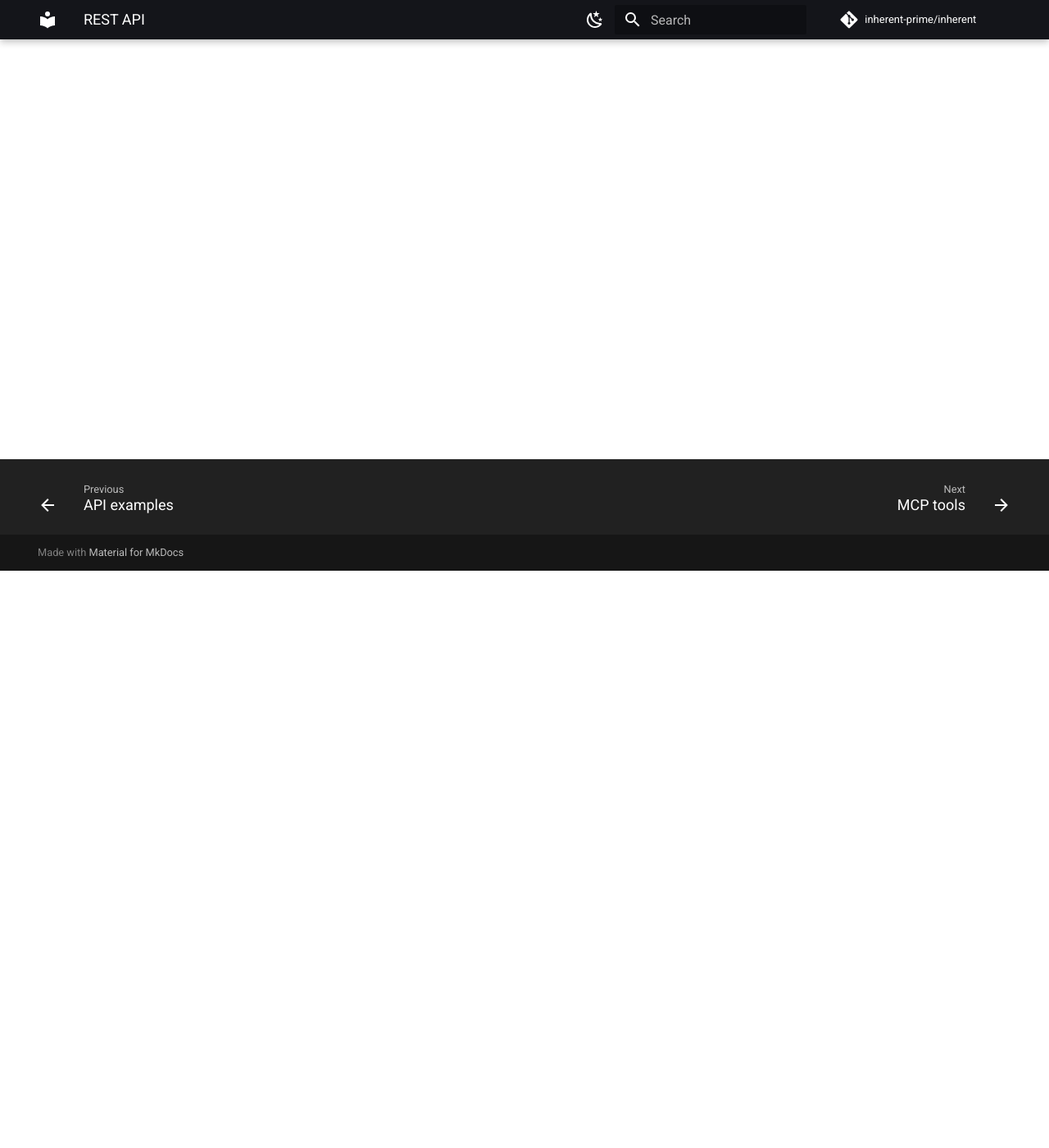
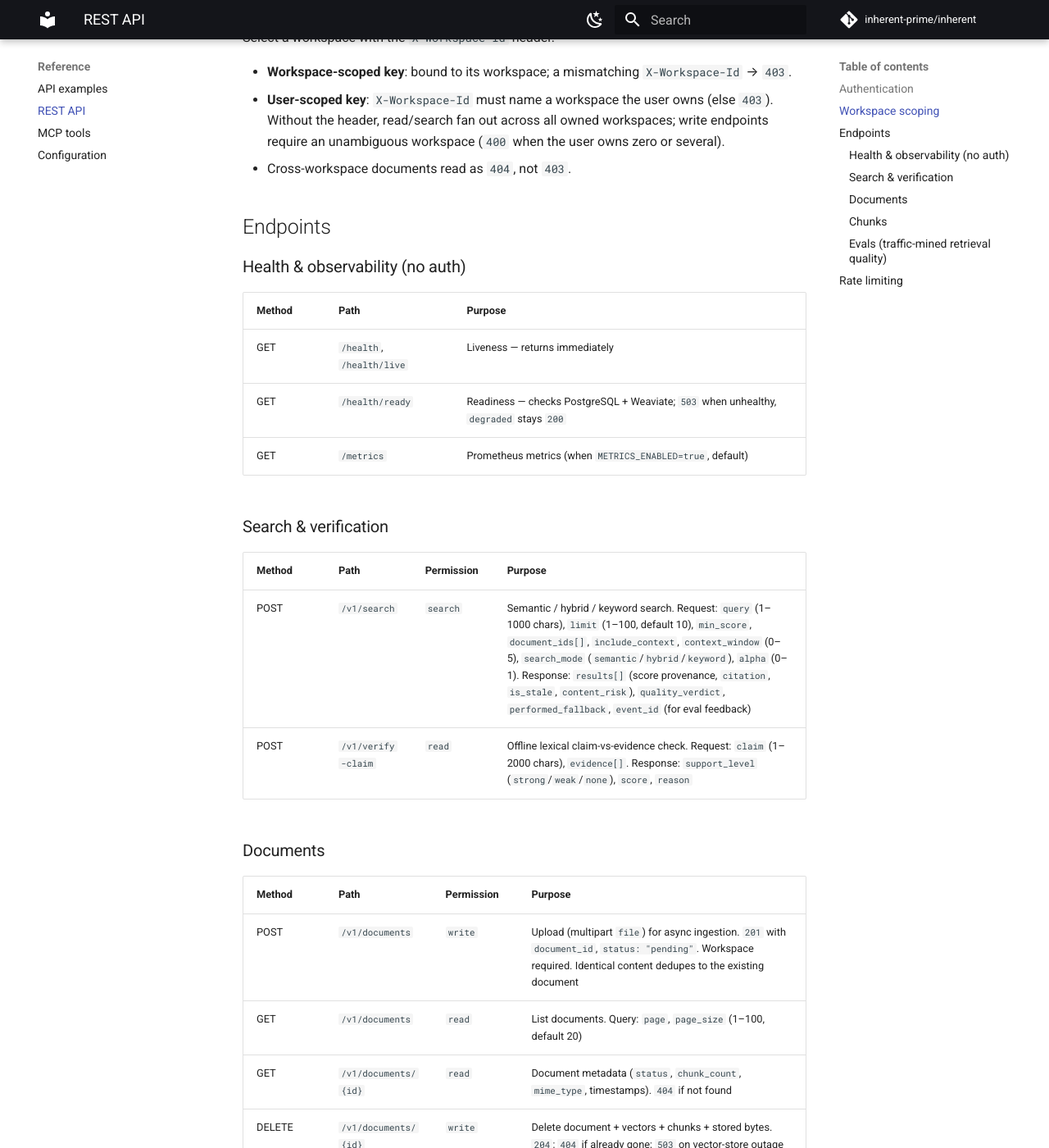
Before and after one commit to akash1047/inherent, an MkDocs documentation site: the page built from docs/reference/rest-api.md, in a window 1280 px wide and 1400 px high, scrolled down 704 px. Shown: the whole window at 82% size. Built offline with MkDocs 1.6.1 and Material for MkDocs 9.7.7, drawn with Linux system fonts in a browser that asks for light colours; comment, search, counter and statistics services are not loaded; some of the changed text lies outside the part shown.

Commit message:
docs: add REST API reference page
Co-Authored-By: Claude Fable 5 <noreply@anthropic.com>

````diff
--- a/docs/reference/rest-api.md
+++ b/docs/reference/rest-api.md
@@ -1,3 +1,89 @@
 # REST API reference
 
-Filled in by Task 2.
+Base URL: `http://localhost:18000` on the local compose stack. All
+application routes live under `/v1`. Swagger UI (`/docs`) and ReDoc
+(`/redoc`) are exposed in development mode only.
+
+Runnable curl examples for every endpoint: [API examples](../examples/README.md).
+
+## Authentication
+
+Send an API key on every `/v1` request, either header works:
+
+```bash
+curl -H "X-API-Key: <key>" http://localhost:18000/v1/documents
+curl -H "Authorization: Bearer <key>" http://localhost:18000/v1/documents
+```
+
+- Missing/invalid/expired key → `401` (`WWW-Authenticate: ApiKey`).
+- Missing permission → `403`. Errors return RFC 7807 problem-details JSON.
+- A key carries a subset of three permissions: `read`, `search`, `write`
+  (default `read, search`). Membership is exact — `write` does NOT imply
+  `read` or `search`.
+
+## Workspace scoping
+
+Select a workspace with the `X-Workspace-Id` header.
+
+- **Workspace-scoped key**: bound to its workspace; a mismatching
+  `X-Workspace-Id` → `403`.
+- **User-scoped key**: `X-Workspace-Id` must name a workspace the user owns
+  (else `403`). Without the header, read/search fan out across all owned
+  workspaces; write endpoints require an unambiguous workspace (`400` when
+  the user owns zero or several).
+- Cross-workspace documents read as `404`, not `403`.
+
+## Endpoints
+
+### Health & observability (no auth)
+
+| Method | Path | Purpose |
+| --- | --- | --- |
+| GET | `/health`, `/health/live` | Liveness — returns immediately |
+| GET | `/health/ready` | Readiness — checks PostgreSQL + Weaviate; `503` when unhealthy, `degraded` stays `200` |
+| GET | `/metrics` | Prometheus metrics (when `METRICS_ENABLED=true`, default) |
+
+### Search & verification
+
+| Method | Path | Permission | Purpose |
+| --- | --- | --- | --- |
+| POST | `/v1/search` | `search` | Semantic / hybrid / keyword search. Request: `query` (1–1000 chars), `limit` (1–100, default 10), `min_score`, `document_ids[]`, `include_context`, `context_window` (0–5), `search_mode` (`semantic`/`hybrid`/`keyword`), `alpha` (0–1). Response: `results[]` (score provenance, `citation`, `is_stale`, `content_risk`), `quality_verdict`, `performed_fallback`, `event_id` (for eval feedback) |
+| POST | `/v1/verify-claim` | `read` | Offline lexical claim-vs-evidence check. Request: `claim` (1–2000 chars), `evidence[]`. Response: `support_level` (`strong`/`weak`/`none`), `score`, `reason` |
+
+### Documents
+
+| Method | Path | Permission | Purpose |
+| --- | --- | --- | --- |
+| POST | `/v1/documents` | `write` | Upload (multipart `file`) for async ingestion. `201` with `document_id`, `status: "pending"`. Workspace required. Identical content dedupes to the existing document |
+| GET | `/v1/documents` | `read` | List documents. Query: `page`, `page_size` (1–100, default 20) |
+| GET | `/v1/documents/{id}` | `read` | Document metadata (`status`, `chunk_count`, `mime_type`, timestamps). `404` if not found |
+| DELETE | `/v1/documents/{id}` | `write` | Delete document + vectors + chunks + stored bytes. `204`; `404` if already gone; `503` on vector-store outage (document left intact, retry safe) |
+| GET | `/v1/documents/{id}/lineage` | `read` | Provenance + freshness: `source_uri`, `content_hash`, `ingested_at`, `is_stale`. Optional `chunk_id` query param |
+| POST | `/v1/documents/{id}/refresh` | `write` + `read` | Re-ingest an uploaded document to clear staleness. `404` if missing; `503` on DB/MQ failure (document marked `failed`, never stranded `pending`) |
+
+### Chunks
+
+| Method | Path | Permission | Purpose |
+| --- | --- | --- | --- |
+| GET | `/v1/chunks/{document_id}` | `read` | All chunks (`content`, `chunk_index`, `token_count`, `metadata`) |
+| GET | `/v1/chunks/{document_id}/context` | `read` | Document metadata + all chunks + combined `full_text` |
+| GET | `/v1/chunks/{document_id}/{chunk_id}` | `read` | Single chunk. Cross-tenant chunk reads as `404` |
+
+### Evals (traffic-mined retrieval quality)
+
+| Method | Path | Permission | Purpose |
+| --- | --- | --- | --- |
+| POST | `/v1/evals/feedback` | `search` | Report a verdict (`answered`/`partial`/`not_relevant`) on a search `event_id`; positive verdicts auto-promote the query to a labeled eval case |
+| GET | `/v1/evals/scorecard` | `search` | Workspace retrieval health: `answer_rate`, `verdict_distribution`, `corpus_gaps`, `eval_case_count`, `low_confidence`, `last_run` |
+| GET | `/v1/evals/cases` | `search` | Page labeled cases (`limit` 1–200, `offset`) |
+| PATCH | `/v1/evals/cases/{case_id}` | `write` | Enable/disable a case (`{"active": bool}`) |
+| POST | `/v1/evals/runs` | `write` | Start a keyword-vs-semantic-vs-hybrid comparison run. `202` with `run_id`; `409` when no active cases |
+| GET | `/v1/evals/runs/{run_id}` | `search` | Run report: per-mode recall@k / MRR / nDCG aggregates + per-case metrics |
+| DELETE | `/v1/evals/events` | `write` | Purge the workspace's captured search events |
+
+## Rate limiting
+
+Per-key limits (default 100 requests / 60 s window; key-specific overrides
+supported). Unauthenticated or invalid-key traffic is limited per client IP
+(`RATE_LIMIT_UNAUTHENTICATED`, default 30). See the
+[configuration reference](configuration.md) for the toggles.
````
